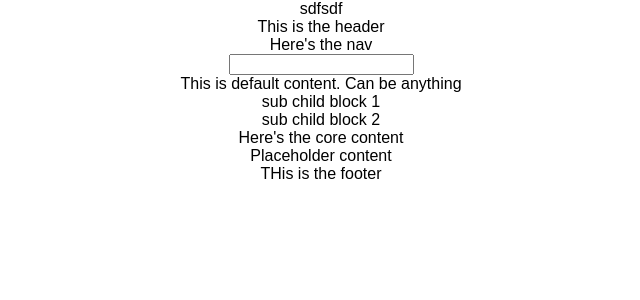
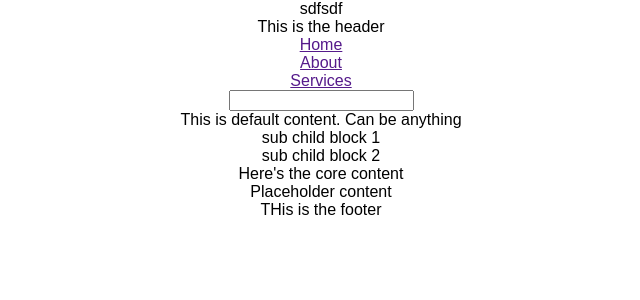
Before and after one commit to davidemaser/site, a React (Create React App) app: page / in a window 1280 px wide. Shown: the top 300 px of the page, without its empty margins (319-959 px from the left). Built offline with nearby package versions, Linux system fonts and the light colour scheme.

Commit message:
Extend nav feature

```diff
--- a/src/Components/Header.js
+++ b/src/Components/Header.js
@@ -19,7 +19,7 @@ class Header extends Component{
             <header>
                 <FormatHtml data={this.state.data[this.state.node]}/>
                 This is the header
-                <Nav/>
+                <Nav data={this.state.data} node="nav"/>
                 <Search/>
             </header>
         )
--- a/src/Components/Nav.js
+++ b/src/Components/Nav.js
@@ -12,8 +12,20 @@ class Nav extends Component{
         }
     }
     render(){
+        let dataSet = this.state.data[this.state.node];
+        let dataArray = [];
+        for(let d in dataSet){
+            dataArray.push(
+                <div key={d}>
+                <a href={dataSet[d].link} data-click={dataSet[d].prop}>{dataSet[d].label}</a>
+                </div>
+            )
+        }
+
         return (
-            <nav>Here's the nav</nav>
+            <nav>
+                {dataArray}
+            </nav>
         )
     }
 }
--- a/src/Data/Schema/page.json
+++ b/src/Data/Schema/page.json
@@ -10,6 +10,24 @@
 
         }
       },
+      "nav":[
+        {
+          "label":"Home",
+          "link":"",
+          "action":"",
+          "prop":""
+        },{
+          "label":"About",
+          "link":"",
+          "action":"",
+          "prop":""
+        },{
+          "label":"Services",
+          "link":"",
+          "action":"",
+          "prop":""
+        }
+      ],
       "body":
         {
           "item_ID":"",
```
